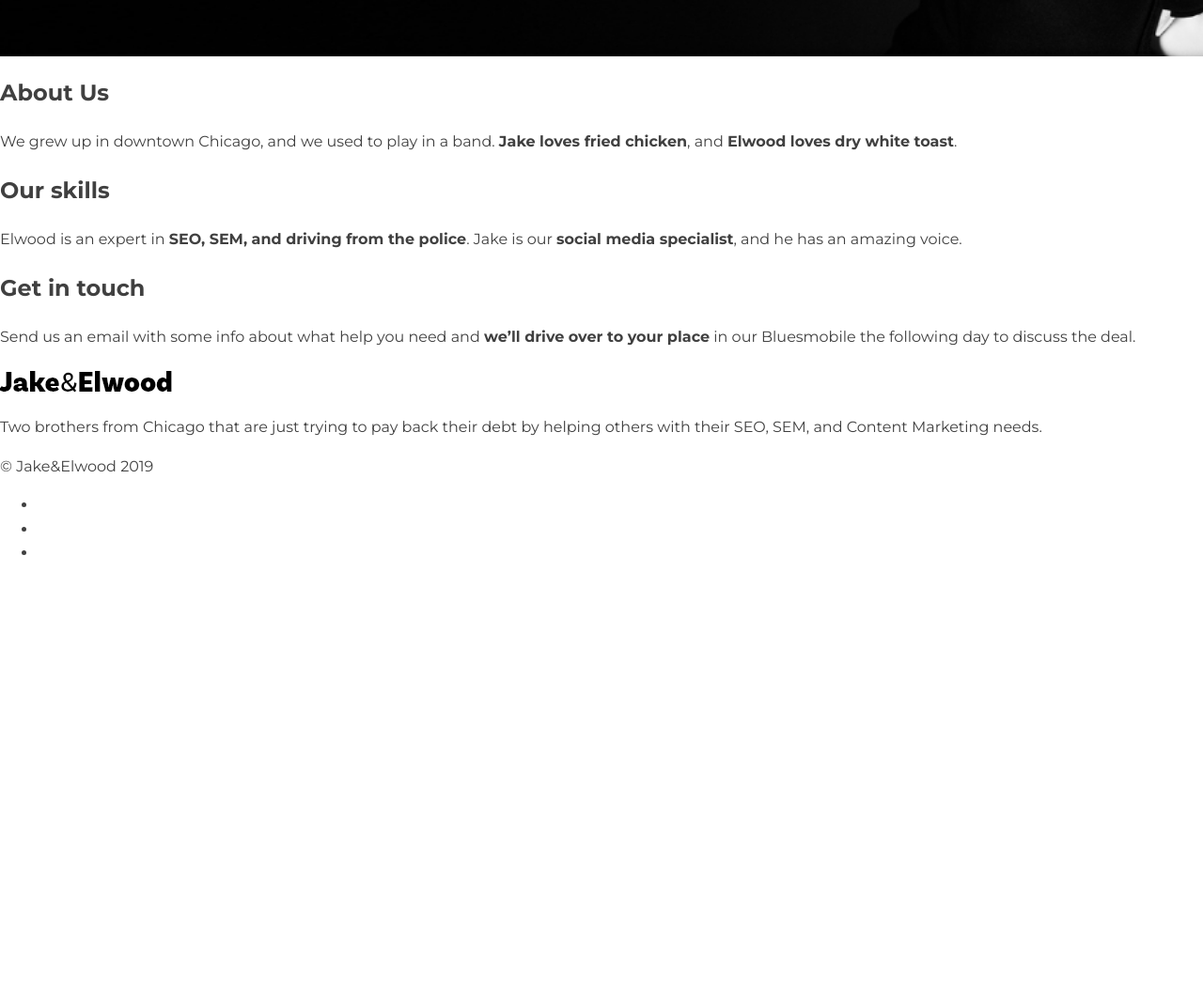
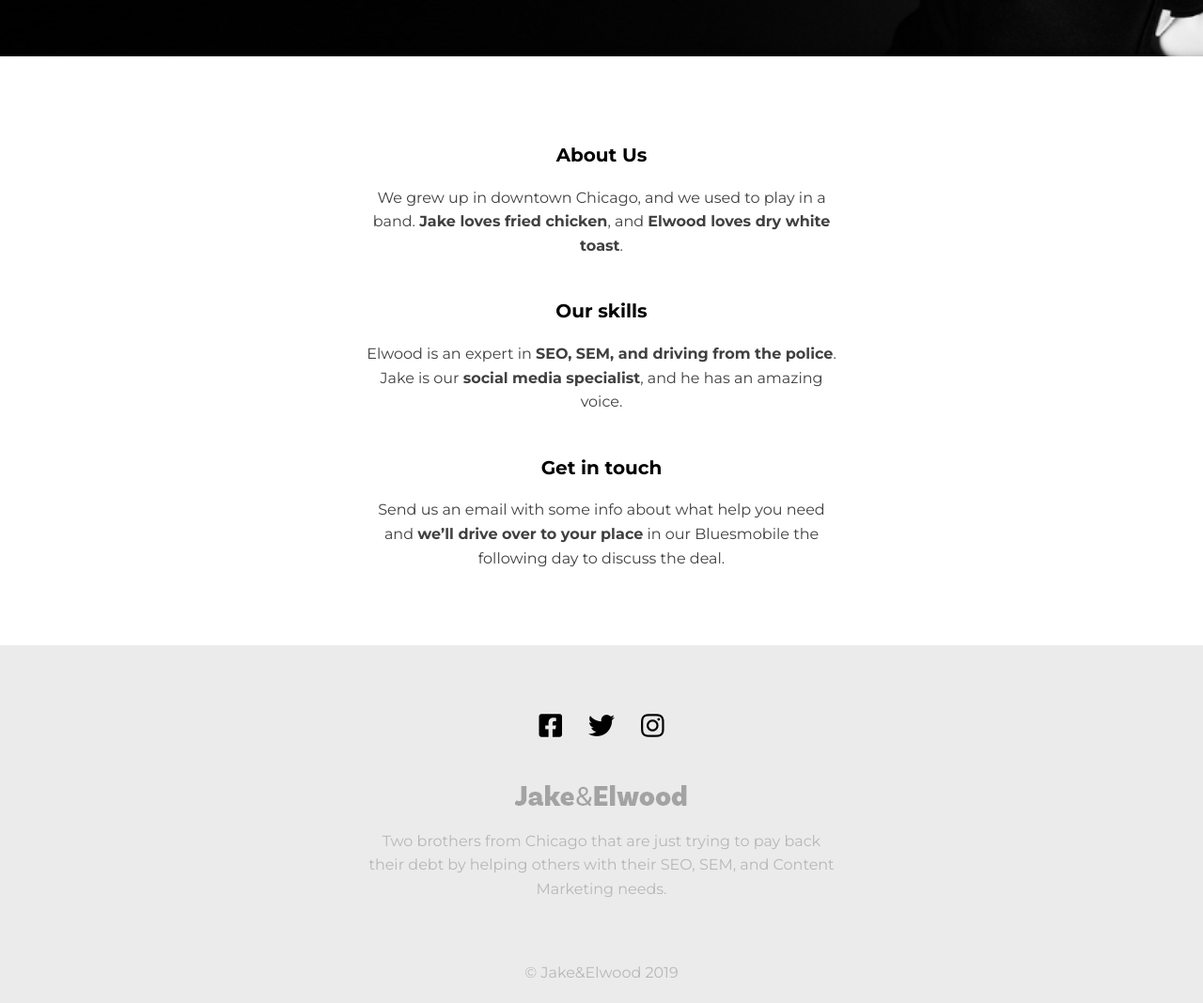
Before and after one commit to AliNisarAhmed/responsive-web-design, a plain HTML site: page 8-final/index.html in a window 1280 px wide. Shown: the part 740-1808 px from the top of the page at 94% size. Before the commit the page ends 1358 px from the top, so only its background shows below. Drawn offline with Linux system fonts and the light colour scheme.

Commit message:
styling footer

```diff
--- a/8-final/css/style.css
+++ b/8-final/css/style.css
@@ -45,13 +45,72 @@ strong {
 	word-spacing: 1px;
 }
 
+.section-title {
+	font-size: 1.25rem;
+	color: #000;
+	margin-top: 1.25em;
+}
+
+/* ========================
+	general layout
+===========================*/
+
+.main-grid {
+	display: grid;
+	grid-template-columns: minmax(1em, 1fr) minmax(260px, 500px) minmax(1em, 1fr);
+}
+
+/* footer */
+
+.footer {
+	background-color: #ebebeb;
+	padding: 4em 0;
+	text-align: center;
+}
+
+.footer-main,
+.social-list {
+	grid-column: 2 / -2;
+}
+
+.social-links {
+	order: -1;
+}
+
+.footer-logo,
+.footer-text,
+.footer-fineprint {
+	opacity: 0.3;
+}
+
+.footer-fineprint {
+	font-size: 0.75;
+	margin-top: 4em;
+}
+
+.social-list {
+	list-style: none;
+	margin: 0 0 2em;
+	padding: 0;
+	display: flex;
+	justify-content: center;
+}
+
+.social-link {
+	color: #000;
+	font-size: 1.75rem;
+	margin: 0 0.5em;
+}
+
+.social-link:hover {
+	color: #777;
+}
+
 /* ========================
 	hero section
 ===========================*/
 
 .hero {
-	display: grid;
-	grid-template-columns: minmax(1em, 1fr) minmax(260px, 500px) minmax(1em, 1fr);
 	background-image: url(../img/hero-bg.jpg);
 	background-size: cover;
 	object-fit: cover;
@@ -64,3 +123,16 @@ strong {
 .hero > * {
 	grid-column: 2 / -2;
 }
+
+/* ========================
+	info section
+===========================*/
+
+.info {
+	padding: 4em 0;
+	text-align: center;
+}
+
+.col-1 {
+	grid-column: 2 / -2;
+}
--- a/8-final/index.html
+++ b/8-final/index.html
@@ -7,11 +7,12 @@
 
         <!-- link to google fonts -->
         <link href="https://fonts.googleapis.com/css?family=Montserrat:400,700&display=swap" rel="stylesheet">
+        <link href="https://cdnjs.cloudflare.com/ajax/libs/font-awesome/5.9.0/css/all.css" rel="stylesheet">
         <!-- link to my CSS -->
         <link href="css/style.css" rel="stylesheet">
     </head>
     <body>
-        <!-- <header class="header">
+        <!-- <header class="header main-grid">
             <div class="col-3 header-content">
                 <a class="logo-link" href="index.html">
                     <img src="img/logo.png" alt="" class="logo">
@@ -28,7 +29,7 @@
         </header> -->
 
         <main>
-            <section class="hero">
+            <section class="hero main-grid">
                 <div class="col-2">
                     <h1 class="hero-title">The only marketing agency on <span class="accent-color">a mission from God</a>, fully dedicated to increase your web traffic. </h1>
                     <p class="subtitle">We’re two brothers from Chicago that are trying to pay back our debt. We can help you with SEO, SEM content marketing and whatever else.</p>
@@ -36,7 +37,7 @@
                 </div>
             </section>
 
-            <section class="info">
+            <section class="info main-grid">
                 <div class="col-1">
                     <h2 class="section-title section-title-center">About Us</h2>
                     <p>We grew up in downtown Chicago, and we used to play in a band. <strong>Jake loves fried chicken</strong>, and <strong>Elwood loves dry white toast</strong>.</p>
@@ -54,17 +55,25 @@
         </main>
 
 
-        <footer>
-            <div class="col-2">
+        <footer class="footer main-grid">
+            <div class="footer-main col-2">
                 <img src="img/logo.png" alt="" class="footer-logo">
                 <p class="footer-text">Two brothers from Chicago that are just trying to pay back their debt by helping others with their SEO, SEM, and Content Marketing needs.</p>
                 <p class="footer-fineprint">© Jake&Elwood 2019</p>
             </div>
             <div class="col-1 social-links">
                 <ul class="social-list">
-                    <li class="social-item"><a href="#" class="social-link"></a></li>
-                    <li class="social-item"><a href="#" class="social-link"></a></li>
-                    <li class="social-item"><a href="#" class="social-link"></a></li>
+                    <li class="social-item">
+                        <a href="#" class="social-link">
+                            <i class="fab fa-facebook-square"></i>
+                        </a>
+                    </li>
+                    <li class="social-item"><a href="#" class="social-link">
+                        <i class="fab fa-twitter"></i>
+                    </a></li>
+                    <li class="social-item"><a href="#" class="social-link">
+                        <i class="fab fa-instagram"></i>
+                    </a></li>
                 </ul>
             </div>
         </footer>
```
